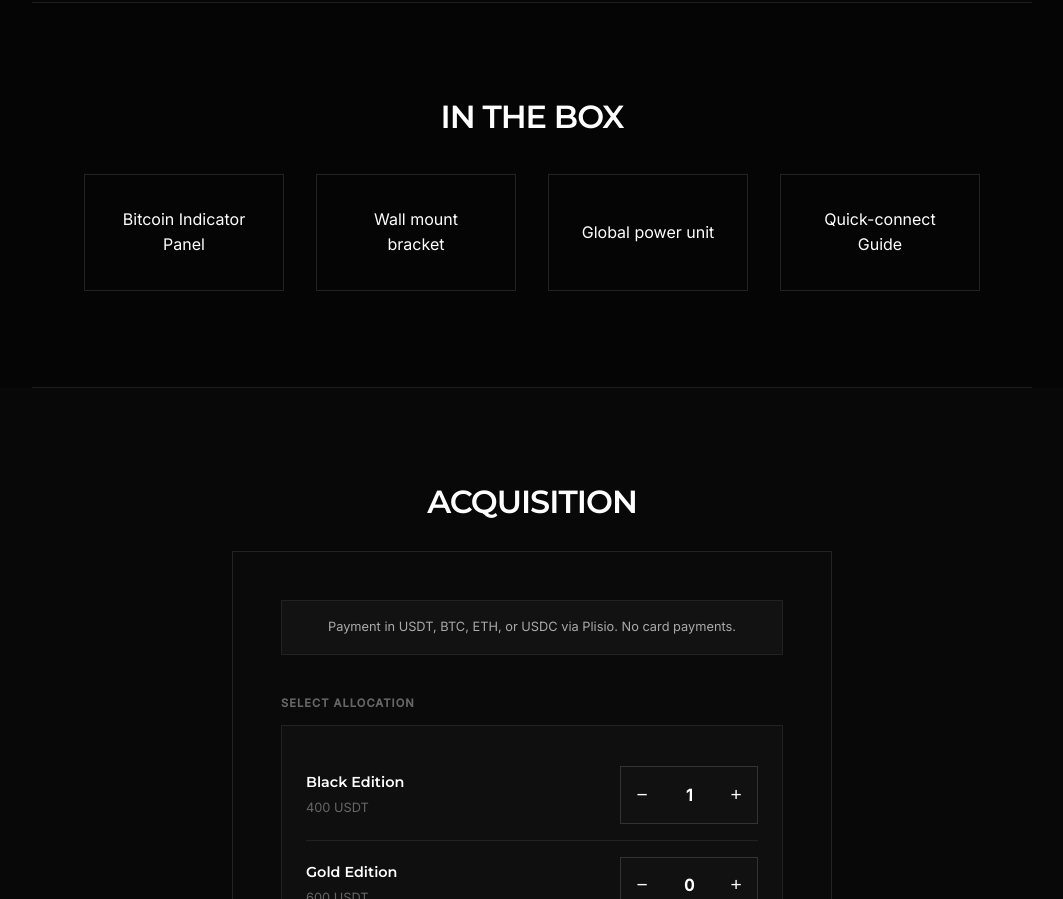
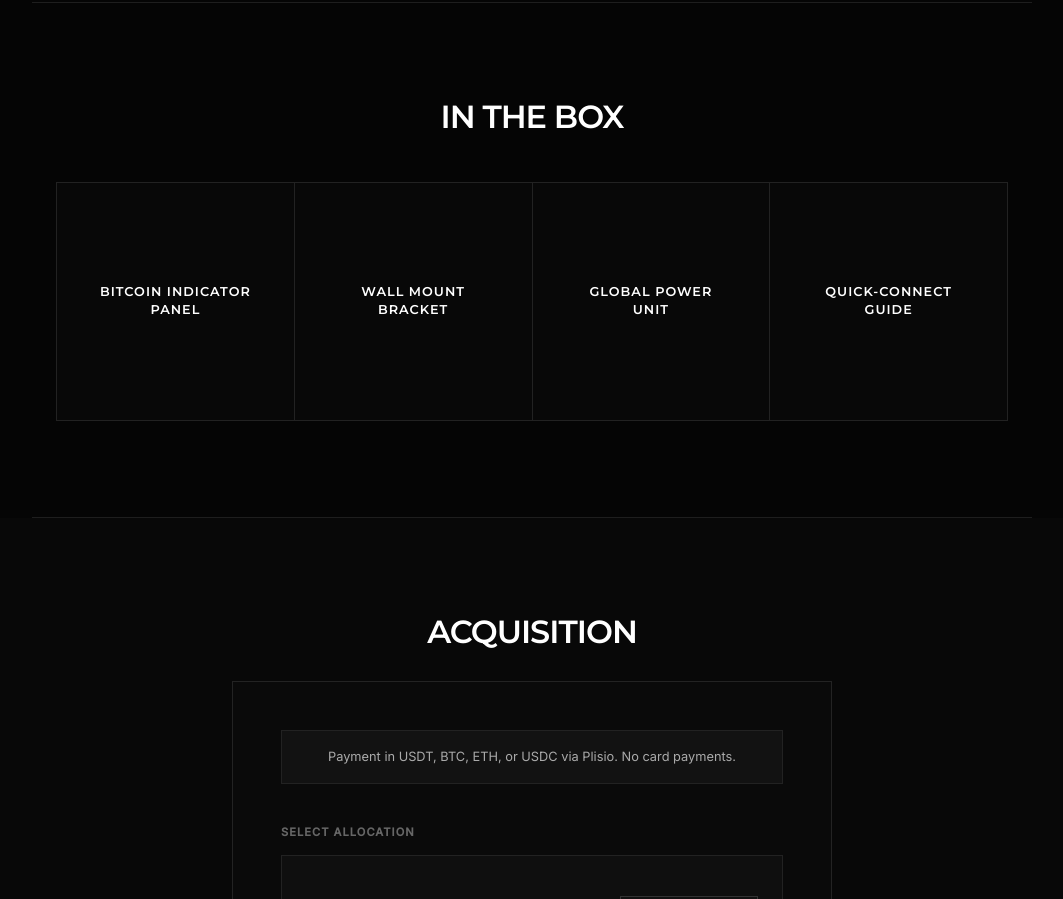
Before and after one commit to msgrenton/luko, a plain HTML site: page index.html in a window 1280 px wide. Shown: the part 5575-6474 px from the top of the page, without its empty margins (108-1171 px from the left). Drawn offline with Linux system fonts and the light colour scheme; no server answers.

Commit message:
Update index.html

```diff
--- a/index.html
+++ b/index.html
@@ -446,6 +446,36 @@
             background: #000;
         }
 
+        /* --- BOX GRID --- */
+        .box-grid {
+            display: grid;
+            grid-template-columns: repeat(2, 1fr);
+            gap: 1px;
+            background: #222;
+            border: 1px solid #222;
+            width: 100%;
+        }
+        .box-item {
+            background: #080808;
+            padding: 2rem;
+            display: flex;
+            align-items: center;
+            justify-content: center;
+            text-align: center;
+            aspect-ratio: 1;
+            transition: background 0.2s;
+        }
+        .box-item:hover { background: #0f0f0f; }
+        .box-text {
+            color: #fff;
+            font-family: var(--font-head);
+            font-size: 0.8rem;
+            font-weight: 600;
+            text-transform: uppercase;
+            letter-spacing: 1px;
+            line-height: 1.4;
+        }
+
         /* --- MEDIA QUERIES --- */
         @media (min-width: 768px) {
             h1 { font-size: 4.5rem; }
@@ -463,6 +493,8 @@
             .assurance-inner {
                 grid-template-columns: repeat(3, 1fr);
             }
+
+            .box-grid { grid-template-columns: repeat(4, 1fr); }
         }
 
         @media (max-width: 600px) {
@@ -799,12 +831,20 @@
 
     <!-- IN THE BOX -->
     <section class="container" style="padding-top: 6rem; padding-bottom: 6rem;">
-        <h2>In The Box</h2>
-        <div style="display:flex; flex-wrap:wrap; justify-content:center; gap: 2rem; text-align: center;">
-            <div style="border: 1px solid #222; padding: 2rem; width: 200px; display: flex; align-items: center; justify-content: center;">Bitcoin Indicator Panel</div>
-            <div style="border: 1px solid #222; padding: 2rem; width: 200px; display: flex; align-items: center; justify-content: center;">Wall mount bracket</div>
-            <div style="border: 1px solid #222; padding: 2rem; width: 200px; display: flex; align-items: center; justify-content: center;">Global power unit</div>
-            <div style="border: 1px solid #222; padding: 2rem; width: 200px; display: flex; align-items: center; justify-content: center;">Quick-connect Guide</div>
+        <h2 style="margin-bottom: 3rem;">In The Box</h2>
+        <div class="box-grid">
+            <div class="box-item">
+                <span class="box-text">Bitcoin Indicator<br>Panel</span>
+            </div>
+            <div class="box-item">
+                <span class="box-text">Wall Mount<br>Bracket</span>
+            </div>
+            <div class="box-item">
+                <span class="box-text">Global Power<br>Unit</span>
+            </div>
+            <div class="box-item">
+                <span class="box-text">Quick-Connect<br>Guide</span>
+            </div>
         </div>
     </section>
 
```
